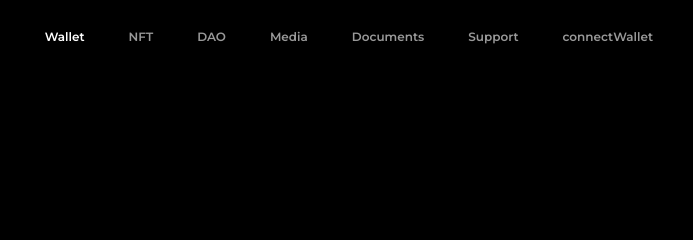
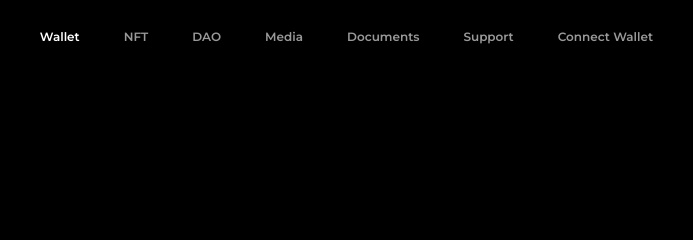
Before and after one commit to juistespastelastes/slope-wallet-com, a plain HTML site: page index.html in a window 1280 px wide. Shown: the top 240 px of the page, 572-1265 px from the left. Drawn offline with nearby package versions, Linux system fonts and the light colour scheme.

Commit message:
Update index.html

```diff
--- a/index.html
+++ b/index.html
@@ -98,8 +98,8 @@
                                     <li><a href="https://slope-finance.medium.com/" target="_blank">Media</a></li>
                                     <li><a href="https://docs.slope.finance/" target="_blank">Documents</a></li>
                                     <li><a href="https://support.slope.finance/en" target="_blank">Support</a></li>
-                                    <li id="Connect Wallet">
-                                        <a href="">connectWallet</a>
+                                    <li id="connectWallet">
+                                        <a href="">Connect Wallet</a>
                                     </li>
                                 </ul>
                             </div>
```
